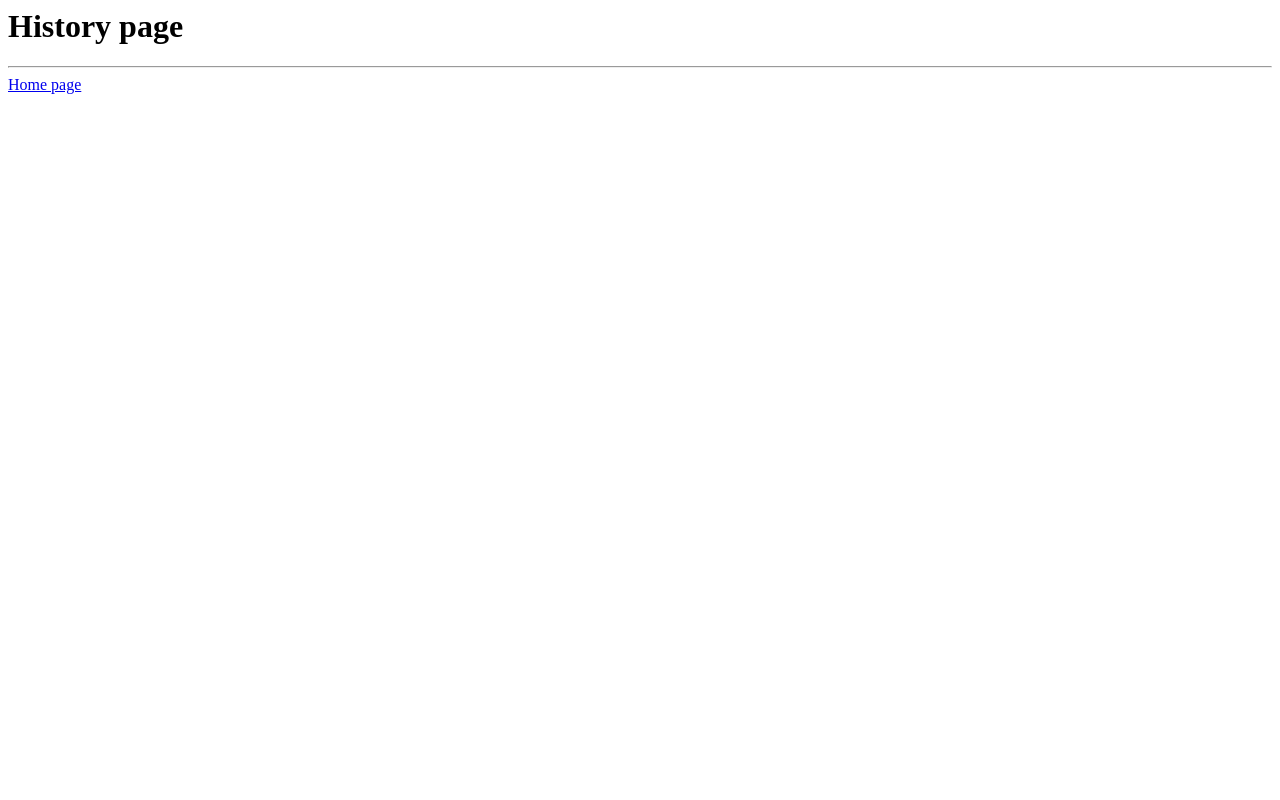
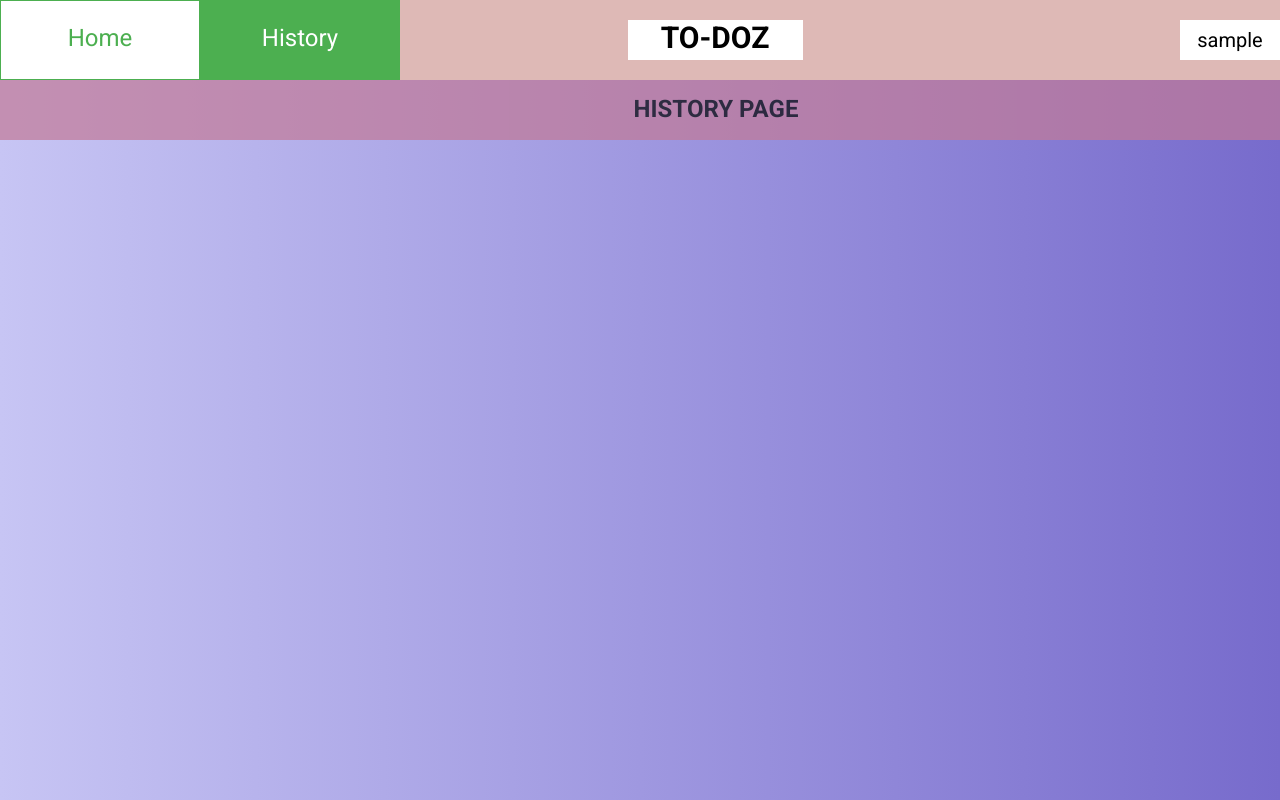
Before and after one commit to Hamiz5401/TO-DOZ, a Django app: page /To-Doz/history/ in a window 1280 px wide. Run offline with Django 4.2, Linux system fonts and the light colour scheme; the visitor is signed in with stand-in values (Sample User, id 1); data that the repository does not hold is empty.

Commit message:
demo template history page

```diff
--- a/To_DoZ/templates/To_DoZ/history.html
+++ b/To_DoZ/templates/To_DoZ/history.html
@@ -1,7 +1,170 @@
-<h1>History page</h1>
-<hr>
+<style>
+    @import url('https://fonts.googleapis.com/css2?family=Roboto:wght@300;400;700&display=swap');
+
+* {
+    margin: 0;
+    padding: 0;
+    box-sizing: border-box;
+    font-family:'Roboto', sans-serif;
+}
+body {
+	background: linear-gradient(90deg, #C7C5F4, #776BCC);
+}
+.container {
+margin: 0 auto;
+}
+nav {
+height: 80px;
+display: flex;
+justify-content: space-between;
+align-items:center;
+background-color:#deb9b6;
+}
+nav ul{
+display: flex;
+list-style: none;
+width: 250px;
+justify-content: space-between;
+}
+
+nav ul li a{
+text-decoration: none;
+padding-top:13px;
+font-size: 20px;
+}
+.header-info{
+margin-top:40;
+}
+
+.logo{
+text-align:center;
+background-color: #fff;
+}
+.page{
+text-align:center;
+background-color: #c27a97;
+height:60px;
+opacity:0.7;
+}
+.page h1{
+font-size:24px;
+padding-top:15px;
+padding-left:152px;
+}
+
+.account {
+text-align: center;
+width: 160px;
+height: 26px;
+display:flex;
+align-items:center;
+justify-content:center;
+}
+.account a {
+display:inline-block;
+font-size: 20px;
+}
+    .nav_button {
+            background-color: #4CAF50;
+        color: ffffff;
+        width:200;
+        height: 80px;
+        text-align: center;
+        text-decoration: none;
+        display: inline-block;
+        font-size: 24px;
+        cursor: pointer;
+        border-width: 1px;
+        border-style: solid;
+        border-color: #4CAF50;
+        padding-top: 23px;
+        transition: background-color 0.2s;
+    }
+
+    .nav_button:hover {
+        background-color: ffffff;
+        color: #4CAF50;
+    }
+
+    .nav_button:active {
+        opacity: 0.5;
+    }
+
+       .solid_button {
+       background-color: #fff;
+        color: black;
+        width:175px;
+        height: 40px;
+        text-align: center;
+        text-decoration: none;
+        display: inline-block;
+        font-size: 30px;
+        font-weight: bold;
+    }
+    .account{
+    background-color: #fff;
+    color:black;
+    width:100px;
+    height:40px;
+    }
+    .mother {
+        border-width: 1px;
+        border-style: solid;
+        border-color: red;
+        margin-bottom: 20px;
+        background-color:#c0ccab;
+        }
+    .mother h3{
+    color:red;
+    font-size: 24px;
+    margin-bottom:20px;
+    background-color: #4CAF50;
+    padding:5px;
+    }
+    .child-list{
+    border-width:1px;
+    border-style:solid;
+    border-color:blue;
+    }
+
+
+
+</style>
+<!DOCTYPE html>
+<html lang="en">
+<head>
+    <meta charset="UTF-8">
+    <meta http-equiv="X-UA-Compatible" content="IE=edge">
+    <meta name="viewport" content="width=device-width, initial-scale=1.0">
+    <title>Document</title>
+
+    <!--    <link rel="stylesheet" href="style.css">-->
+</head>
+<body>
+<header>
+    <div class="container">
+        <nav>
+            <ul>
+                <li><a href="{% url 'To_DoZ:home' %}" class="nav_button">Home</a></li>
+                <li><a href="{% url 'To_DoZ:history' %}" class="nav_button">History</a></li>
+            </ul>
+            <div class="logo">
+                <a href="{% url 'To_DoZ:home' %}" class="solid_button">TO-DOZ</a>
+            </div>
+            <div class="account">
+                <a>{{user}}</a>
+            </div>
+        </nav>
+
+            <div class="page">
+                <h1>HISTORY PAGE</h1>
+            </div>
+
+        <section class="header-info">
             {% for todolist in todolist_list %}
+            <div class="mother">
                 <h3>{{todolist.subject}}</h3>
+                <div class="child">
                     <ul>
                         {% if todolist.task_set.all %}
                         {% for task in todolist.task_set.all %}
@@ -9,12 +172,20 @@
                         <li><a href="{% url 'To_DoZ:detail' todolist.pk task.pk %}">{{task.title}}</a> <a
                                 href="{% url 'To_DoZ:done' task.pk %}">Redone</a></li>
                         {% endif %}
+
                         {% endfor %}
                         {% else %}
                         No tasks
                         {% endif %}
                     </ul>
+                </div>
                 <hr>
+            </div>
             {% endfor %}
 
-<a href="{% url 'To_DoZ:home' %}">Home page</a>
+
+        </section>
+    </div>
+</header>
+</body>
+</html>
```
Lines whose indentation alone changed are shown as unchanged.
